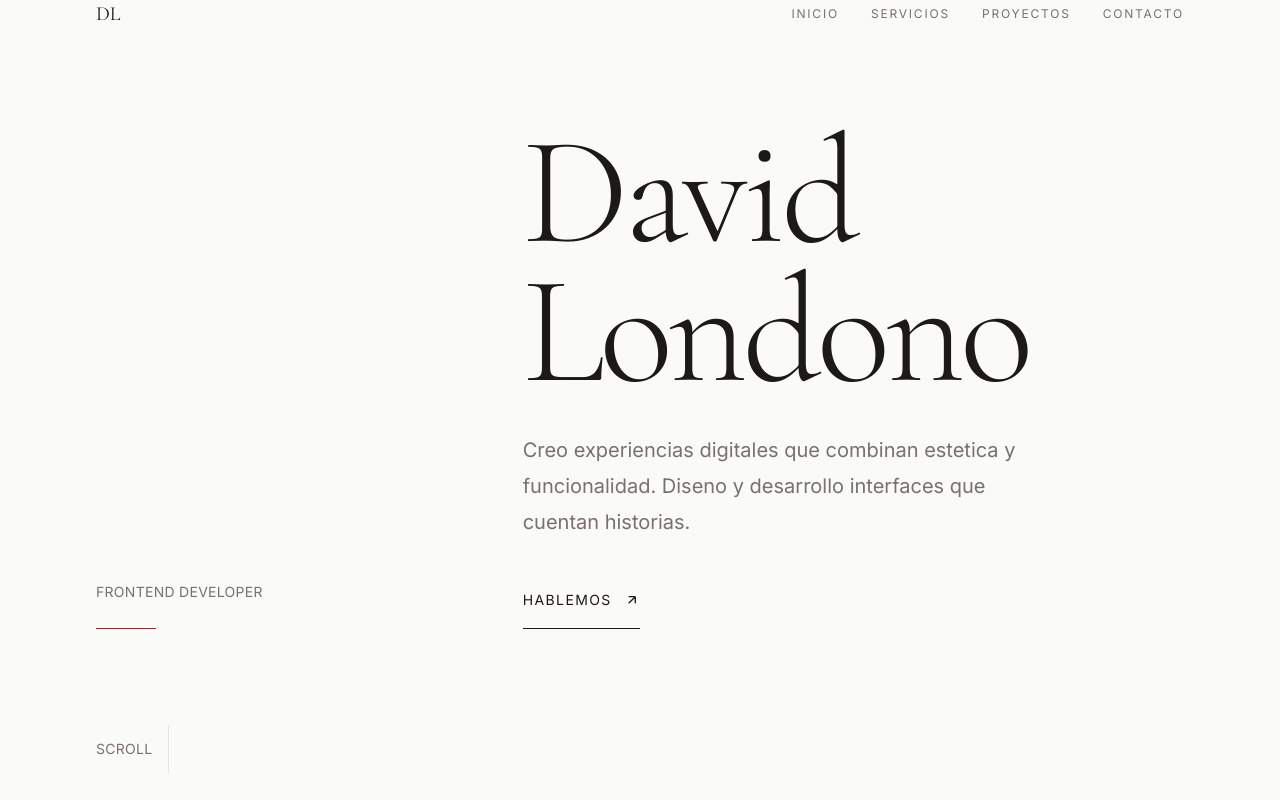
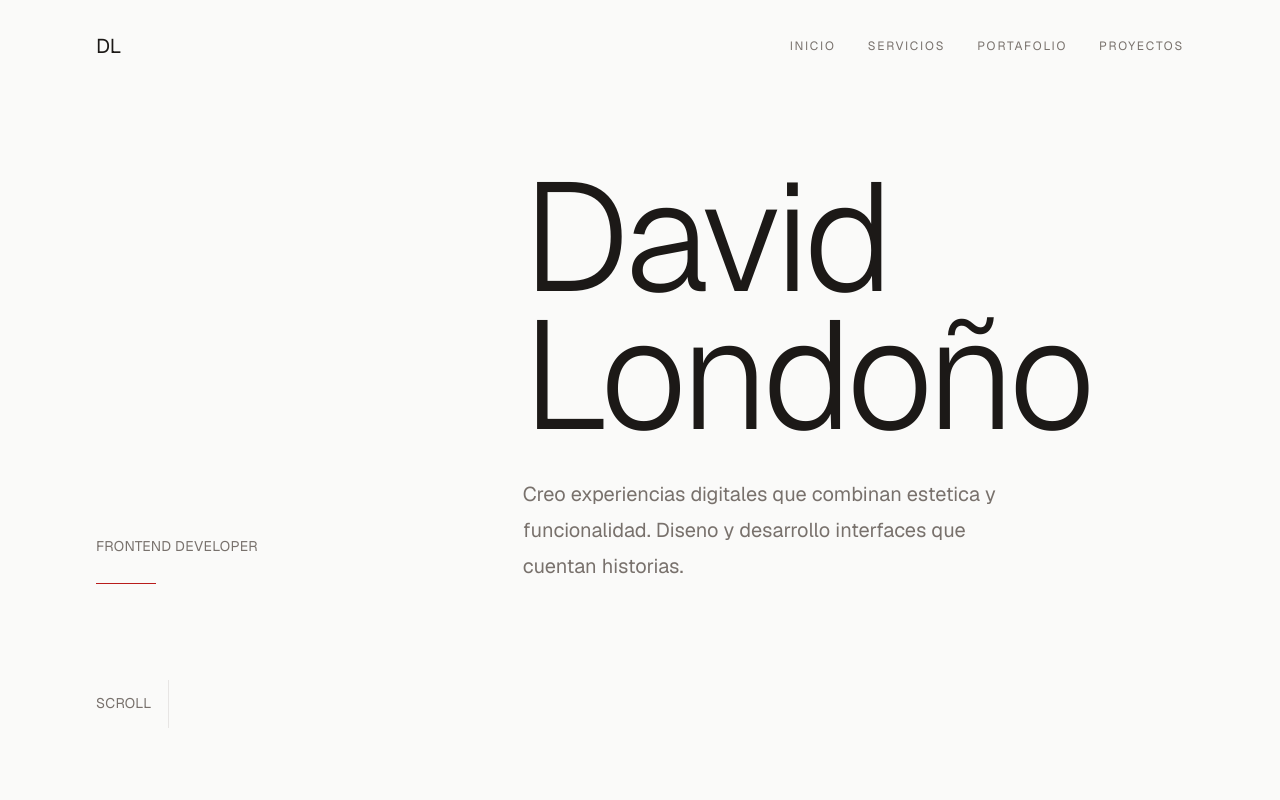
Before and after one commit to davidlondonor/portafolio, a Next.js app: page / in a window 1280 px wide. Shown: the top 800 px of the page. Built offline with nearby package versions, Linux system fonts and the light colour scheme.

Commit message:
se crea formulario

```diff
--- a/package.json
+++ b/package.json
@@ -12,6 +12,7 @@
 	},
 	"dependencies": {
 		"@vercel/analytics": "^1.6.1",
+		"geist": "^1.3.1",
 		"gsap": "^3.14.2",
 		"next": "^16.1.1",
 		"next-translate": "^2.6.2",
--- a/pages/_app.js
+++ b/pages/_app.js
@@ -1,10 +1,20 @@
 import '../styles/globals.css'
 import { Analytics } from '@vercel/analytics/next'
+import { GeistSans } from 'geist/font/sans'
+import { GeistMono } from 'geist/font/mono'
 
 function MyApp({ Component, pageProps }) {
   return (
     <>
-      <Component {...pageProps} />
+      <style jsx global>{`
+        :root {
+          --font-geist-sans: ${GeistSans.style.fontFamily};
+          --font-geist-mono: ${GeistMono.style.fontFamily};
+        }
+      `}</style>
+      <div className={`${GeistSans.variable} ${GeistMono.variable}`}>
+        <Component {...pageProps} />
+      </div>
       <Analytics />
     </>
   )
--- a/pages/_document.js
+++ b/pages/_document.js
@@ -4,12 +4,6 @@ export default function Document() {
   return (
     <Html lang="es">
       <Head>
-        <link rel="preconnect" href="https://fonts.googleapis.com" />
-        <link rel="preconnect" href="https://fonts.gstatic.com" crossOrigin="anonymous" />
-        <link
-          href="https://fonts.googleapis.com/css2?family=Cormorant+Garamond:wght@300;400;500;600&family=Inter:wght@400;500;600&display=swap"
-          rel="stylesheet"
-        />
       </Head>
       <body>
         <Main />
--- a/pages/index.js
+++ b/pages/index.js
@@ -1,8 +1,15 @@
 import Head from "next/head";
-import { useEffect, useRef } from "react";
+import { useEffect, useRef, useState } from "react";
 
 export default function Home() {
 	const revealRefs = useRef([]);
+	const [formData, setFormData] = useState({
+		name: "",
+		email: "",
+		message: "",
+	});
+	const [formStatus, setFormStatus] = useState("");
+	const [isSubmitting, setIsSubmitting] = useState(false);
 
 	const services = [
 		{
@@ -35,13 +42,13 @@ export default function Home() {
 			num: "01",
 			title: "E-Commerce Platform",
 			category: "Desarrollo Web",
-			year: "2024",
+			year: "2026",
 		},
 		{
 			num: "02",
 			title: "Dashboard Analytics",
 			category: "Aplicacion Web",
-			year: "2024",
+			year: "2026",
 		},
 		{
 			num: "03",
@@ -80,10 +87,50 @@ export default function Home() {
 		}
 	};
 
+	const handleInputChange = (e) => {
+		const { name, value } = e.target;
+		setFormData((prev) => ({
+			...prev,
+			[name]: value,
+		}));
+	};
+
+	const handleSubmit = async (e) => {
+		e.preventDefault();
+		setIsSubmitting(true);
+		setFormStatus("");
+
+		try {
+			const response = await fetch("https://api.web3forms.com/submit", {
+				method: "POST",
+				headers: {
+					"Content-Type": "application/json",
+				},
+				body: JSON.stringify({
+					access_key: "823357c7-b029-4311-b1ca-0b6b07a58924",
+					name: formData.name,
+					email: formData.email,
+					message: formData.message,
+				}),
+			});
+
+			if (response.ok) {
+				setFormStatus("success");
+				setFormData({ name: "", email: "", message: "" });
+			} else {
+				setFormStatus("error");
+			}
+		} catch (error) {
+			setFormStatus("error");
+		} finally {
+			setIsSubmitting(false);
+		}
+	};
+
 	return (
 		<>
 			<Head>
-				<title>David Londono | Creative Developer</title>
+				<title>David Londoño | Creative Developer</title>
 				<meta
 					name="description"
 					content="Frontend Developer & UI Designer based in Colombia"
@@ -93,23 +140,24 @@ export default function Home() {
 
 			<div className="page-transition">
 				{/* Navigation */}
-				<nav className="fixed top-0 left-0 right-0 z-50 bg-[var(--color-bg)]/90 backdrop-blur-sm">
+				<nav className="fixed top-8 left-0 right-0 z-50 bg-[var(--color-bg)]/90 backdrop-blur-sm">
 					<div className="container-editorial py-6 flex justify-between items-center">
 						<a href="#" className="font-serif text-xl">
 							DL
 						</a>
 						<div className="hidden md:flex gap-8">
-							{["Inicio", "Servicios", "Proyectos", "Contacto"].map(
-								(item) => (
-									<a
-										key={item}
-										href={`#${item.toLowerCase()}`}
-										className="nav-link"
-									>
-										{item}
+							<a href="#inicio" className="nav-link">
+								Inicio
 							</a>
-								)
-							)}
+							<a href="#servicios" className="nav-link">
+								Servicios
+							</a>
+							<a href="/portfolio" className="nav-link">
+								Portafolio
+							</a>
+							<a href="#proyectos" className="nav-link">
+								Proyectos
+							</a>
 						</div>
 					</div>
 				</nav>
@@ -132,24 +180,13 @@ export default function Home() {
 								<h1 className="display-xl">
 									David
 									<br />
-									Londono
+									Londoño
 								</h1>
 								<p className="body-lg max-w-lg">
 									Creo experiencias digitales que combinan estetica y
 									funcionalidad. Diseno y desarrollo interfaces que
 									cuentan historias.
 								</p>
-								<a href="#contacto" className="btn-minimal">
-									<span>Hablemos</span>
-									<svg
-										viewBox="0 0 24 24"
-										fill="none"
-										stroke="currentColor"
-										strokeWidth="2"
-									>
-										<path d="M7 17L17 7M17 7H7M17 7V17" />
-									</svg>
-								</a>
 							</div>
 						</div>
 
@@ -346,26 +383,97 @@ export default function Home() {
 					className="section bg-[var(--color-text)] text-[var(--color-bg)]"
 				>
 					<div className="container-editorial">
-						<div ref={addToRefs} className="reveal text-center">
+						<div ref={addToRefs} className="reveal max-w-2xl mx-auto">
+							<div className="text-center mb-12">
 								<p className="body-sm mb-6 text-[var(--color-bg)]/60">
 									Contacto
 								</p>
-							<h2 className="display-lg mb-8">
-								Trabajemos
-								<br />
-								juntos
-							</h2>
-							<p className="body-lg text-[var(--color-bg)]/70 max-w-xl mx-auto mb-12">
+								<h2 className="display-md mb-4">Trabajemos juntos</h2>
+								<p className="body-lg text-[var(--color-bg)]/70">
 									Siempre estoy abierto a nuevos proyectos y
 									colaboraciones interesantes. Si tienes una idea,
 									hablemos.
 								</p>
-							<a
-								href="mailto:hola@davidlondono.co"
-								className="inline-block text-2xl md:text-4xl font-serif link-underline"
+							</div>
+
+							<form onSubmit={handleSubmit} className="space-y-6">
+								<div>
+									<label
+										htmlFor="name"
+										className="block body-sm mb-2 text-[var(--color-bg)]/80"
 									>
-								hola@davidlondono.co
-							</a>
+										Nombre
+									</label>
+									<input
+										type="text"
+										id="name"
+										name="name"
+										value={formData.name}
+										onChange={handleInputChange}
+										required
+										className="w-full px-4 py-3 bg-[var(--color-bg)]/10 border border-[var(--color-bg)]/20 rounded-sm text-[var(--color-bg)] placeholder-[var(--color-bg)]/40 focus:outline-none focus:border-[var(--color-accent)] transition-colors"
+										placeholder="Tu nombre"
+									/>
+								</div>
+
+								<div>
+									<label
+										htmlFor="email"
+										className="block body-sm mb-2 text-[var(--color-bg)]/80"
+									>
+										Email
+									</label>
+									<input
+										type="email"
+										id="email"
+										name="email"
+										value={formData.email}
+										onChange={handleInputChange}
+										required
+										className="w-full px-4 py-3 bg-[var(--color-bg)]/10 border border-[var(--color-bg)]/20 rounded-sm text-[var(--color-bg)] placeholder-[var(--color-bg)]/40 focus:outline-none focus:border-[var(--color-accent)] transition-colors"
+										placeholder="tu@email.com"
+									/>
+								</div>
+
+								<div>
+									<label
+										htmlFor="message"
+										className="block body-sm mb-2 text-[var(--color-bg)]/80"
+									>
+										Mensaje
+									</label>
+									<textarea
+										id="message"
+										name="message"
+										value={formData.message}
+										onChange={handleInputChange}
+										required
+										rows="5"
+										className="w-full px-4 py-3 bg-[var(--color-bg)]/10 border border-[var(--color-bg)]/20 rounded-sm text-[var(--color-bg)] placeholder-[var(--color-bg)]/40 focus:outline-none focus:border-[var(--color-accent)] transition-colors resize-none"
+										placeholder="Cuéntame sobre tu proyecto..."
+									></textarea>
+								</div>
+
+								<button
+									type="submit"
+									disabled={isSubmitting}
+									className="w-full px-8 py-4 bg-[var(--color-bg)] text-[var(--color-text)] border border-[var(--color-bg)] hover:bg-transparent hover:text-[var(--color-bg)] transition-all duration-300 disabled:opacity-50 disabled:cursor-not-allowed"
+								>
+									{isSubmitting ? "Enviando..." : "Enviar mensaje"}
+								</button>
+
+								{formStatus === "success" && (
+									<p className="text-center text-[var(--color-bg)] body-sm">
+										✓ Mensaje enviado correctamente. Te responderé pronto!
+									</p>
+								)}
+
+								{formStatus === "error" && (
+									<p className="text-center text-red-300 body-sm">
+										✗ Hubo un error. Por favor intenta nuevamente.
+									</p>
+								)}
+							</form>
 						</div>
 					</div>
 				</section>
@@ -374,7 +482,7 @@ export default function Home() {
 				<footer className="footer-editorial">
 					<div className="container-editorial">
 						<div className="flex flex-col md:flex-row justify-between items-center gap-6">
-							<p className="body-sm">2024 David Londono</p>
+							<p className="body-sm">2026 David Londoño</p>
 							<div className="flex gap-8">
 								{[
 									{
--- a/pages/portfolio.js
+++ b/pages/portfolio.js
@@ -39,7 +39,7 @@ export default function Portfolio() {
 		return (
 			<>
 				<Head>
-					<title>Portfolio Privado | David Londono</title>
+					<title>Portfolio Privado | David Londoño</title>
 					<meta name="robots" content="noindex, nofollow" />
 				</Head>
 
@@ -125,7 +125,7 @@ export default function Portfolio() {
 			num: "03",
 			title: "Proyecto Confidencial C",
 			client: "Agencia Digital",
-			year: "2024",
+			year: "2026",
 			tech: ["Vue.js", "Firebase", "TailwindCSS"],
 			description:
 				"Aplicación web para gestión de campañas y métricas de marketing.",
@@ -135,7 +135,7 @@ export default function Portfolio() {
 	return (
 		<>
 			<Head>
-				<title>Portfolio Privado | David Londono</title>
+				<title>Portfolio Privado | David Londoño</title>
 				<meta name="robots" content="noindex, nofollow" />
 			</Head>
 
@@ -234,7 +234,7 @@ export default function Portfolio() {
 				<footer className="footer-editorial">
 					<div className="container-editorial">
 						<div className="flex flex-col md:flex-row justify-between items-center gap-6">
-							<p className="body-sm">2026 David Londono - Contenido Privado</p>
+							<p className="body-sm">2026 David Londoño - Contenido Privado</p>
 							<button
 								onClick={handleLogout}
 								className="nav-link link-underline"
--- a/styles/globals.css
+++ b/styles/globals.css
@@ -9,8 +9,8 @@
   --color-text-light: #78716C;
   --color-accent: #B91C1C;
   --color-border: #E7E5E4;
-  --font-serif: 'Cormorant Garamond', Georgia, serif;
-  --font-sans: 'Inter', system-ui, sans-serif;
+  --font-serif: var(--font-geist-sans), system-ui, sans-serif;
+  --font-sans: var(--font-geist-sans), system-ui, sans-serif;
 }
 
 * {
```
Also changed, not shown: 1 other file (tests, documents, lock files or other folders). Lines whose indentation alone changed are shown as unchanged.
